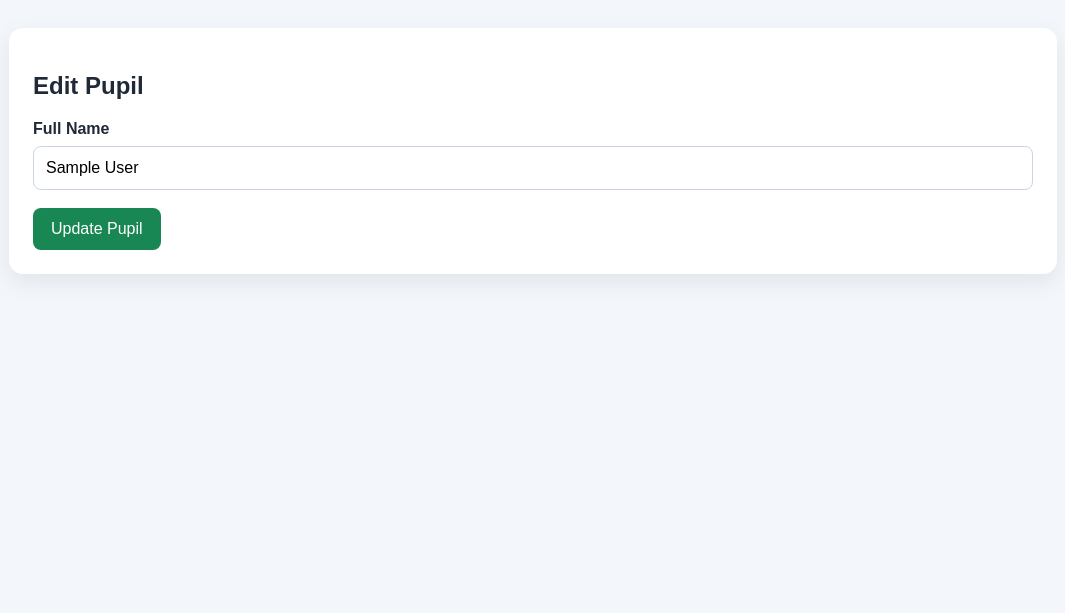
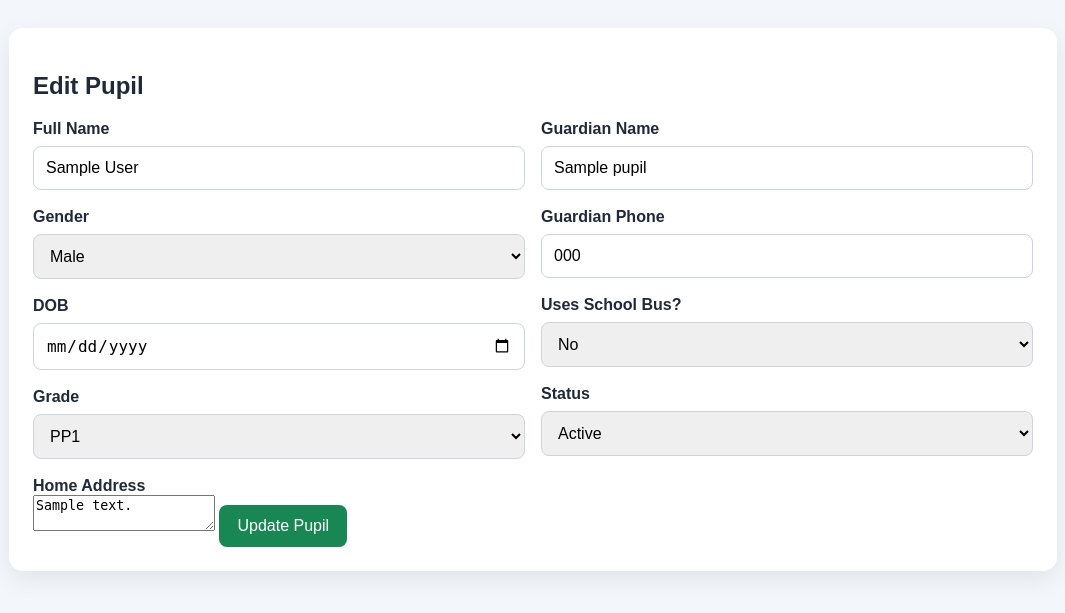
Before and after one commit to qaswar114/umar-faruq-school-system, a Flask app: page /edit_pupil/1 in a window 1280 px wide. Shown: the part 134-747 px from the top of the page, without its empty margins (107-1172 px from the left). Run offline with Flask 3, Linux system fonts and the light colour scheme; the visitor is signed in with stand-in values (Sample User, id 1); tables that the repository leaves empty hold one stand-in row (values such as "Sample post").

Commit message:
Update edit_pupil.html

```diff
--- a/templates/edit_pupil.html
+++ b/templates/edit_pupil.html
@@ -4,9 +4,52 @@
 <div class="panel">
     <h2>Edit Pupil</h2>
 
-  <form method="post">
-    <label>Full Name</label>
-    <input name="full_name" value="{{ pupil.full_name }}" required>
+<form method="post">
+    <div class="two">
+        <div>
+            <label>Full Name</label>
+            <input name="full_name" value="{{ pupil.full_name }}" required>
+
+            <label>Gender</label>
+            <select name="gender">
+                <option {% if pupil.gender=="Male" %}selected{% endif %}>Male</option>
+                <option {% if pupil.gender=="Female" %}selected{% endif %}>Female</option>
+            </select>
+
+            <label>DOB</label>
+            <input name="dob" type="date" value="{{ pupil.dob }}">
+
+            <label>Grade</label>
+            <select name="grade">
+                {% for g in grades %}
+                <option value="{{g}}" {% if pupil.grade==g %}selected{% endif %}>{{g}}</option>
+                {% endfor %}
+            </select>
+        </div>
+
+        <div>
+            <label>Guardian Name</label>
+            <input name="guardian_name" value="{{ pupil.guardian_name }}" required>
+
+            <label>Guardian Phone</label>
+            <input name="guardian_phone" value="{{ pupil.guardian_phone }}" required>
+
+            <label>Uses School Bus?</label>
+            <select name="uses_bus">
+                <option {% if pupil.uses_bus=="No" %}selected{% endif %}>No</option>
+                <option {% if pupil.uses_bus=="Yes" %}selected{% endif %}>Yes</option>
+            </select>
+
+            <label>Status</label>
+            <select name="status">
+                <option {% if pupil.status=="Active" %}selected{% endif %}>Active</option>
+                <option {% if pupil.status=="Inactive" %}selected{% endif %}>Inactive</option>
+            </select>
+        </div>
+    </div>
+
+    <label>Home Address</label>
+    <textarea name="home_address">{{ pupil.home_address }}</textarea>
 
     <button class="btn green">Update Pupil</button>
 </form>
```
